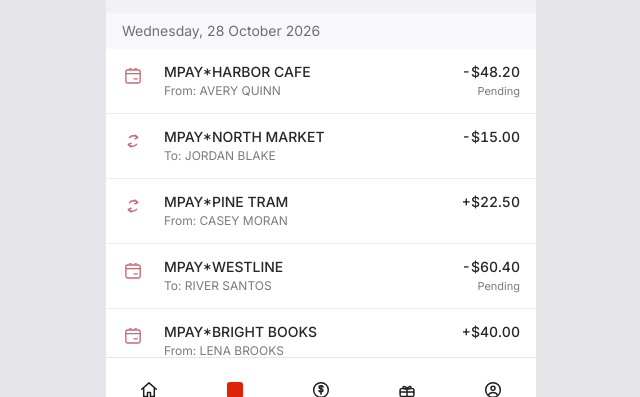
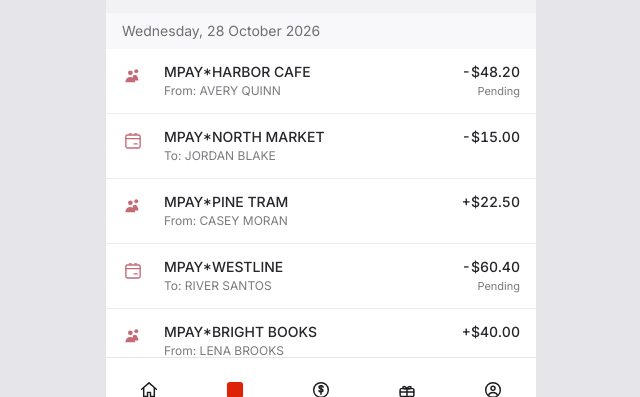
Before and after one commit to escobarodongo-ui/virgin-money, a React (Vite) app: page / in a window 1280 px wide. Shown: the part 374-771 px from the top of the page, without its empty margins (319-959 px from the left). Built offline with nearby package versions, Linux system fonts and the light colour scheme.

Commit message:
Use one icon rule for every transaction row.
Merchant and To: rows keep the calendar. Every From: row, pending or not, uses the sheet's two-person mark.

Co-authored-by: escobarodongo <escobarodongo@gmail.com>

```diff
--- a/src/components/TransactionRow.tsx
+++ b/src/components/TransactionRow.tsx
@@ -19,7 +19,7 @@ export function TransactionRow({
       className="flex w-full items-start gap-5 border-b border-[#ededed] px-4 py-3.5 text-left active:bg-[#fafafa]"
     >
       <span className="mt-0.5 shrink-0">
-        <TransactionGlyph category={transaction.category} />
+        <TransactionGlyph description={transaction.description} secondary={transaction.secondary} />
       </span>
       <span className="min-w-0 flex-1">
         <span className="block truncate text-[14px] leading-[18px] font-medium text-ink">{transaction.description}</span>
--- a/src/components/icons.tsx
+++ b/src/components/icons.tsx
@@ -52,22 +52,28 @@ export function StatementIcon() {
   );
 }
 
-export function TransferMarkIcon() {
+export function FromPersonIcon() {
   return (
-    <svg {...rose} strokeWidth={1.6}>
-      <path d="M8.2 8.4c1.8-2.6 6.4-2.8 8.4-.4" />
-      <path d="M14.2 5.6 17.2 8.2l-3.2 1.4" />
-      <path d="M15.8 15.6c-1.8 2.6-6.4 2.8-8.4.4" />
-      <path d="M9.8 18.4 6.8 15.8l3.2-1.4" />
+    <svg width="22" height="22" viewBox="0 0 24 24" aria-hidden="true">
+      <g fill="#c56b76">
+        <circle cx="15.6" cy="6.7" r="2.15" />
+        <path d="M11.4 11.4c1.5-.7 3.1-.8 4.4-.2 1.3 1.8 2 3.6 2.2 5.8h-6.2c.2-1.5.5-3 .1-4.2-.3-.8-.1-1.2-.5-1.4Z" />
+        <circle cx="9.1" cy="8.5" r="2.55" />
+        <path d="M3.6 18.8c.35-3.7 2.55-5.7 5.5-5.7s5.05 2 5.45 5.7H3.6Z" />
+      </g>
     </svg>
   );
 }
 
-export function TransactionGlyph({ category }: { category: Category }) {
-  if (category === "incoming_transfer" || category === "outgoing_transfer" || category === "internal_transfer") {
-    return <TransferMarkIcon />;
-  }
-  return <StatementIcon />;
+export function TransactionGlyph({
+  description,
+  secondary,
+}: {
+  description: string;
+  secondary?: string;
+}) {
+  const fromPerson = description.startsWith("From:") || (secondary?.startsWith("From:") ?? false);
+  return fromPerson ? <FromPersonIcon /> : <StatementIcon />;
 }
 
 export function MiniCardIcon() {
```
